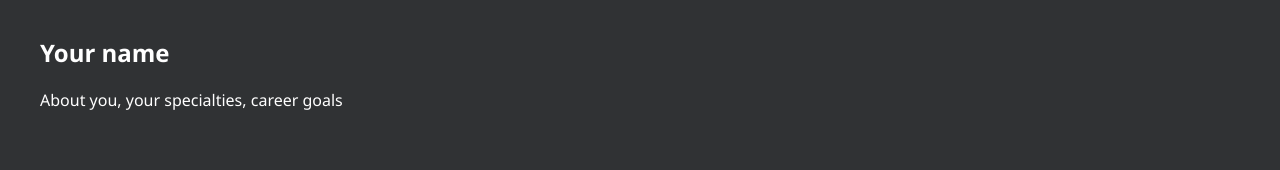
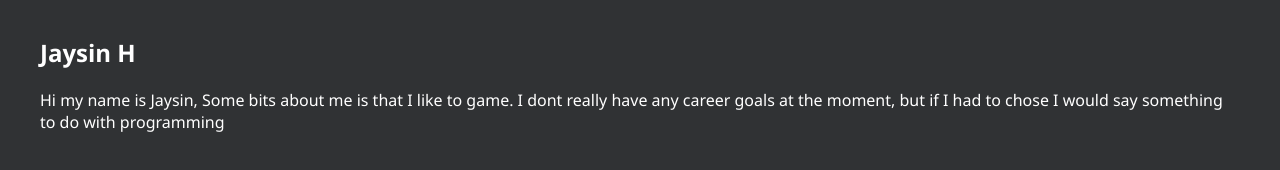
Before and after one commit to johneckert2023219/teamWebsite, a plain HTML site: page yourName.html in a window 1280 px wide. Drawn offline with Linux system fonts and the light colour scheme.

Commit message:
Joe Biden

```diff
--- a/yourName.html
+++ b/yourName.html
@@ -2,11 +2,11 @@
 <html lang="en" dir="ltr">
   <head>
     <meta charset="utf-8">
-    <title>Your Name</title>
+    <title>Jaysin H</title>
     <link rel="stylesheet" href="style.css">
   </head>
   <body>
-    <h2>Your name</h2>
-    <p>About you, your specialties, career goals</p>
+    <h2>Jaysin H</h2>
+    <p>Hi my name is Jaysin, Some bits about me is that I like to game. I dont really have any career goals at the moment, but if I had to chose I would say something to do with programming</p>
   </body>
 </html>
```
Also changed, not shown: about.html (+1 -1 lines).
